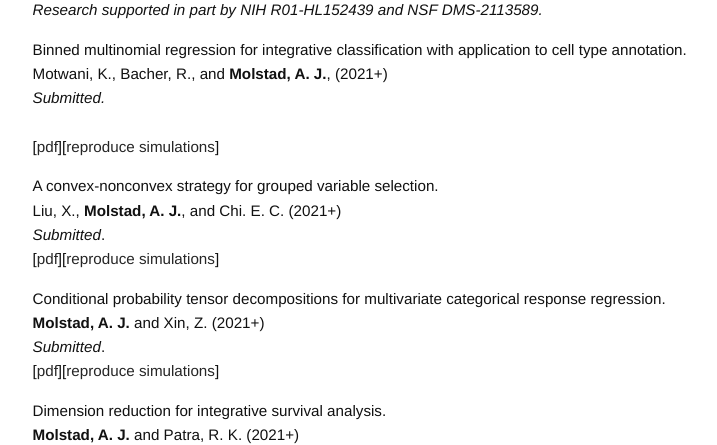
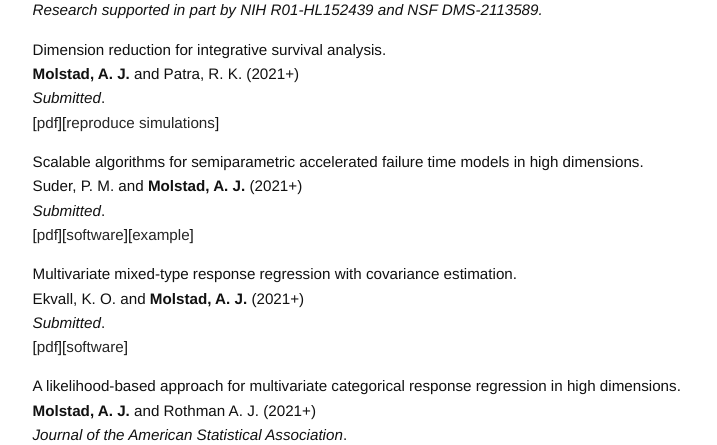
Before and after one commit to ajmolstad/ajmolstad.github.io, a Jekyll site: the page built from research.md, in a window 1280 px wide and 900 px high, cut to the strip 455-900 px from the top of the window. Shown: the whole strip, without its empty margins (275-992 px from the left). Built offline with Jekyll 4.4.1, drawn with Linux system fonts in a browser that asks for light colours.

Commit message:
Update research.md

```diff
--- a/research.md
+++ b/research.md
@@ -8,6 +8,7 @@
 
 *Research supported in part by NIH R01-HL152439 and NSF DMS-2113589.*
 
+<!--
 Binned multinomial regression for integrative classification with
 application to cell type annotation. <br>
 Motwani, K., Bacher, R., and **Molstad, A. J.**, (2021+) <br>
@@ -23,7 +24,7 @@
 multivariate categorical response regression. <br>
 **Molstad, A. J.** and Xin, Z. (2021+)<br>
 *Submitted*. <br>
-[[pdf](https://arxiv.org/abs/2108.02143)][[reproduce simulations](https://github.com/ajmolstad/IntegrativeCox)]<br>
+[[pdf](https://arxiv.org/abs/2108.02143)][[reproduce simulations](https://github.com/ajmolstad/IntegrativeCox)]<br> -->
 
 Dimension reduction for integrative survival analysis. <br>
 **Molstad, A. J.** and Patra, R. K. (2021+)<br>
```
